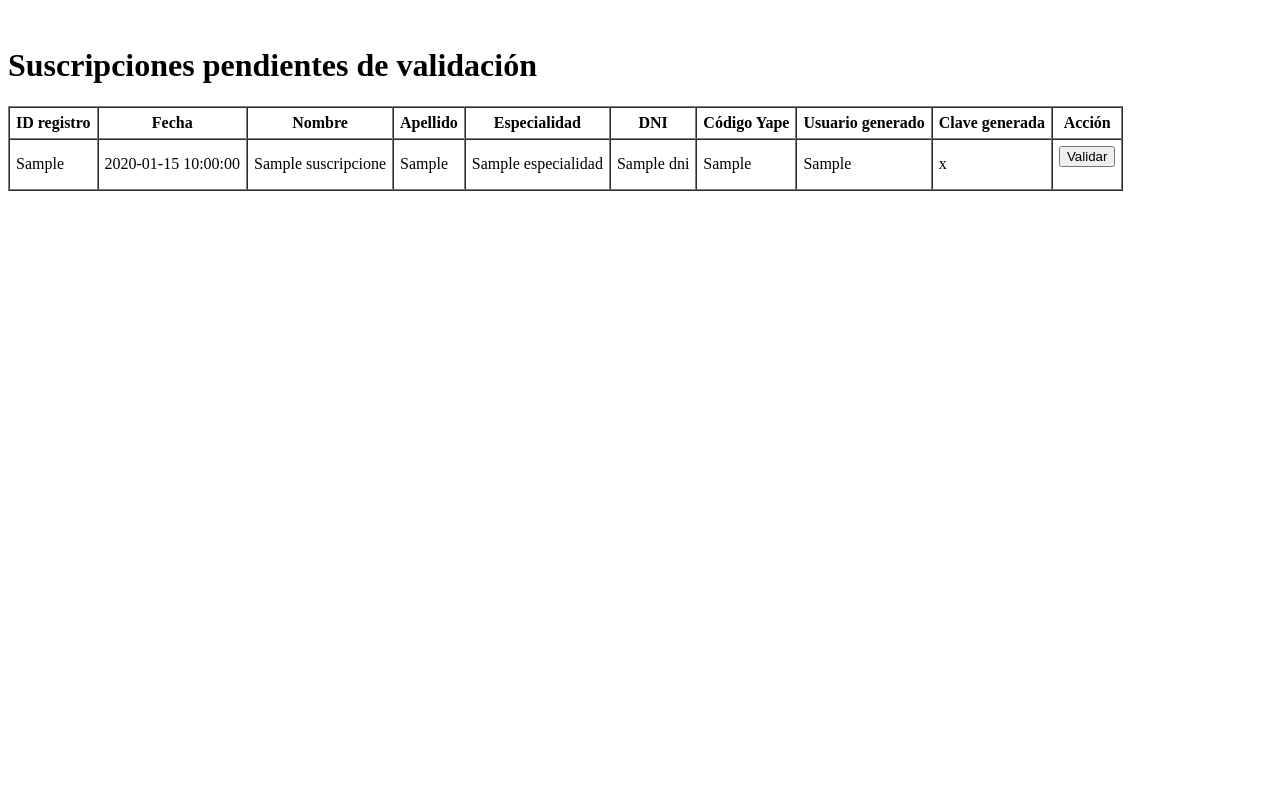
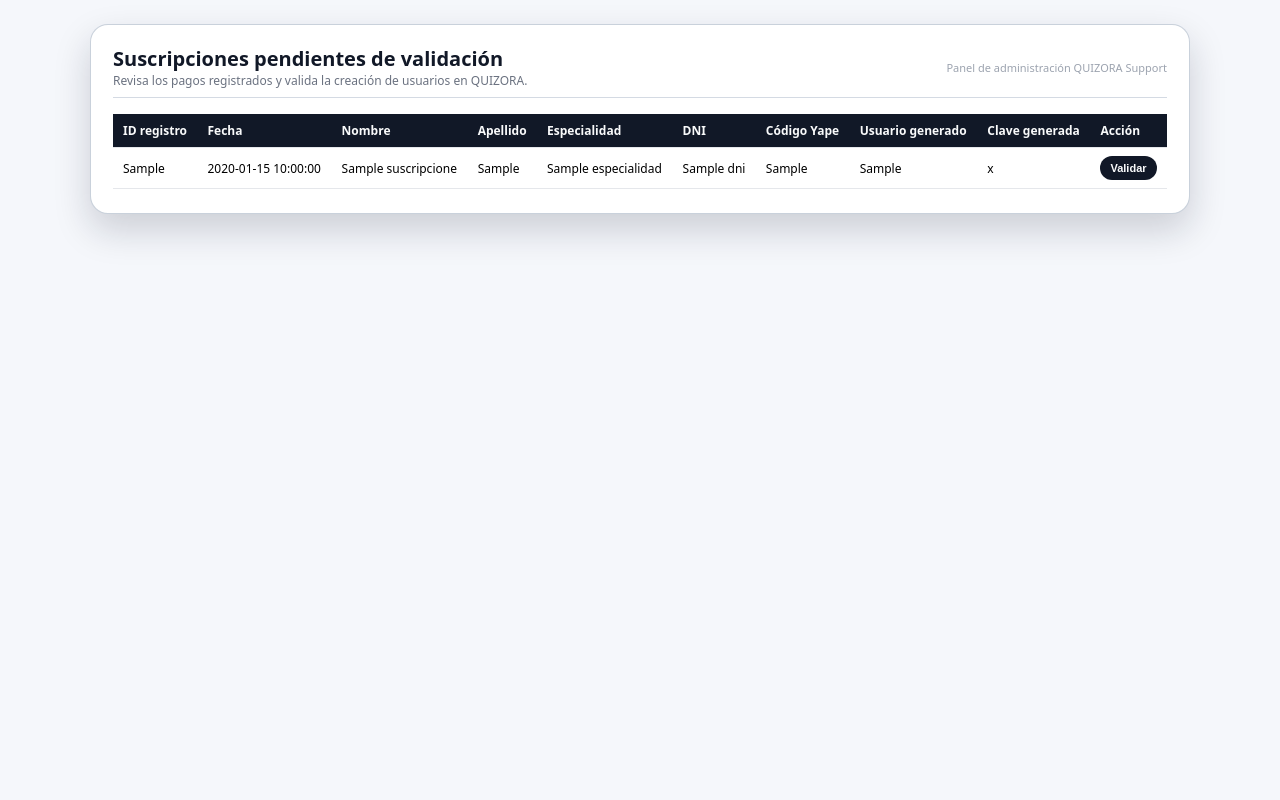
Before and after one commit to vima-vip/quizora-support-services, a Flask app: template templates/admin_suscripciones.html in a window 1280 px wide. Run offline with Flask 3, Linux system fonts and the light colour scheme; the template is opened without the code that fills it: most values are stand-ins (such as "Sample title", 1, 10 or a date in 2020).

Commit message:
Refactor admin subscriptions HTML template

```diff
--- a/templates/admin_suscripciones.html
+++ b/templates/admin_suscripciones.html
@@ -1,11 +1,160 @@
-{% extends "base.html" %}
+<!DOCTYPE html>
+<html lang="es">
+<head>
+  <meta charset="UTF-8">
+  <meta name="viewport" content="width=device-width, initial-scale=1.0">
+  <title>Suscripciones pendientes de validación</title>
+  <style>
+    body {
+      margin: 0;
+      padding: 24px 16px;
+      font-family: system-ui, -apple-system, BlinkMacSystemFont, "Segoe UI", sans-serif;
+      background: #f5f7fb;
+      display: flex;
+      justify-content: center;
+      align-items: flex-start;
+    }
 
-{% block title %}Validación de suscripciones QUIZORA{% endblock %}
+    .admin-card {
+      width: 100%;
+      max-width: 1100px;
+      background: #ffffff;
+      border-radius: 18px;
+      box-shadow: 0 16px 36px rgba(15, 23, 42, 0.18);
+      border: 1px solid rgba(148, 163, 184, 0.5);
+      padding: 20px 22px 24px;
+      box-sizing: border-box;
+    }
 
-{% block content %}
-<h1>Suscripciones pendientes de validación</h1>
+    .admin-header {
+      display: flex;
+      justify-content: space-between;
+      align-items: center;
+      margin-bottom: 16px;
+      border-bottom: 1px solid rgba(148, 163, 184, 0.4);
+      padding-bottom: 8px;
+    }
 
-<table border="1" cellpadding="6" cellspacing="0">
+    .admin-title {
+      font-size: 20px;
+      font-weight: 700;
+      color: #111827;
+      margin: 0;
+    }
+
+    .admin-subtitle {
+      font-size: 12px;
+      color: #6b7280;
+      margin: 0;
+    }
+
+    .admin-header-right {
+      font-size: 11px;
+      color: #9ca3af;
+    }
+
+    table {
+      width: 100%;
+      border-collapse: collapse;
+      margin-top: 10px;
+    }
+
+    thead {
+      background: #111827;
+      color: #f9fafb;
+    }
+
+    th, td {
+      padding: 8px 10px;
+      font-size: 12px;
+      text-align: left;
+      border-bottom: 1px solid #e5e7eb;
+    }
+
+    th {
+      font-weight: 600;
+      white-space: nowrap;
+    }
+
+    tbody tr:nth-child(even) {
+      background: #f9fafb;
+    }
+
+    tbody tr:hover {
+      background: #eef2ff;
+    }
+
+    .badge {
+      display: inline-block;
+      padding: 3px 8px;
+      border-radius: 999px;
+      font-size: 11px;
+      font-weight: 600;
+    }
+
+    .badge-pendiente {
+      background: #fef3c7;
+      color: #92400e;
+    }
+
+    .badge-verificado {
+      background: #dcfce7;
+      color: #166534;
+    }
+
+    .action-btn {
+      padding: 6px 10px;
+      border-radius: 999px;
+      border: none;
+      background: #111827;
+      color: #f9fafb;
+      font-size: 11px;
+      font-weight: 600;
+      cursor: pointer;
+    }
+
+    .action-btn:hover {
+      background: #020617;
+    }
+
+    .empty-state {
+      margin-top: 16px;
+      font-size: 13px;
+      color: #6b7280;
+      text-align: center;
+    }
+
+    @media (max-width: 768px) {
+      .admin-card {
+        padding: 16px;
+      }
+
+      table {
+        font-size: 11px;
+      }
+
+      th, td {
+        padding: 6px 6px;
+      }
+    }
+  </style>
+</head>
+<body>
+  <div class="admin-card">
+    <div class="admin-header">
+      <div>
+        <h1 class="admin-title">Suscripciones pendientes de validación</h1>
+        <p class="admin-subtitle">
+          Revisa los pagos registrados y valida la creación de usuarios en QUIZORA.
+        </p>
+      </div>
+      <div class="admin-header-right">
+        Panel de administración QUIZORA Support
+      </div>
+    </div>
+
+    {% if suscripciones and suscripciones|length > 0 %}
+      <table>
         <thead>
           <tr>
             <th>ID registro</th>
@@ -29,17 +178,24 @@
               <td>{{ s.primer_apellido }}</td>
               <td>{{ s.especialidad }}</td>
               <td>{{ s.dni }}</td>
-      <td>{{ s.codigo_transacc }}</td>
-      <td>{{ s.usuario_generado }}</td>
-      <td>{{ s.password_generado }}</td>
+              <td>{{ s.codigo_transaccion_yape }}</td>
+              <td>{{ s.usuario_generado or '-' }}</td>
+              <td>{{ s.password_generado or '-' }}</td>
               <td>
                 <form method="post" action="{{ url_for('validar_suscripcion') }}">
                   <input type="hidden" name="id_registro" value="{{ s.id_registro }}">
-          <button type="submit">Validar</button>
+                  <button type="submit" class="action-btn">Validar</button>
                 </form>
               </td>
             </tr>
           {% endfor %}
         </tbody>
       </table>
-{% endblock %}
+    {% else %}
+      <p class="empty-state">
+        No hay suscripciones pendientes de validación en este momento.
+      </p>
+    {% endif %}
+  </div>
+</body>
+</html>
```
Lines whose indentation alone changed are shown as unchanged.
